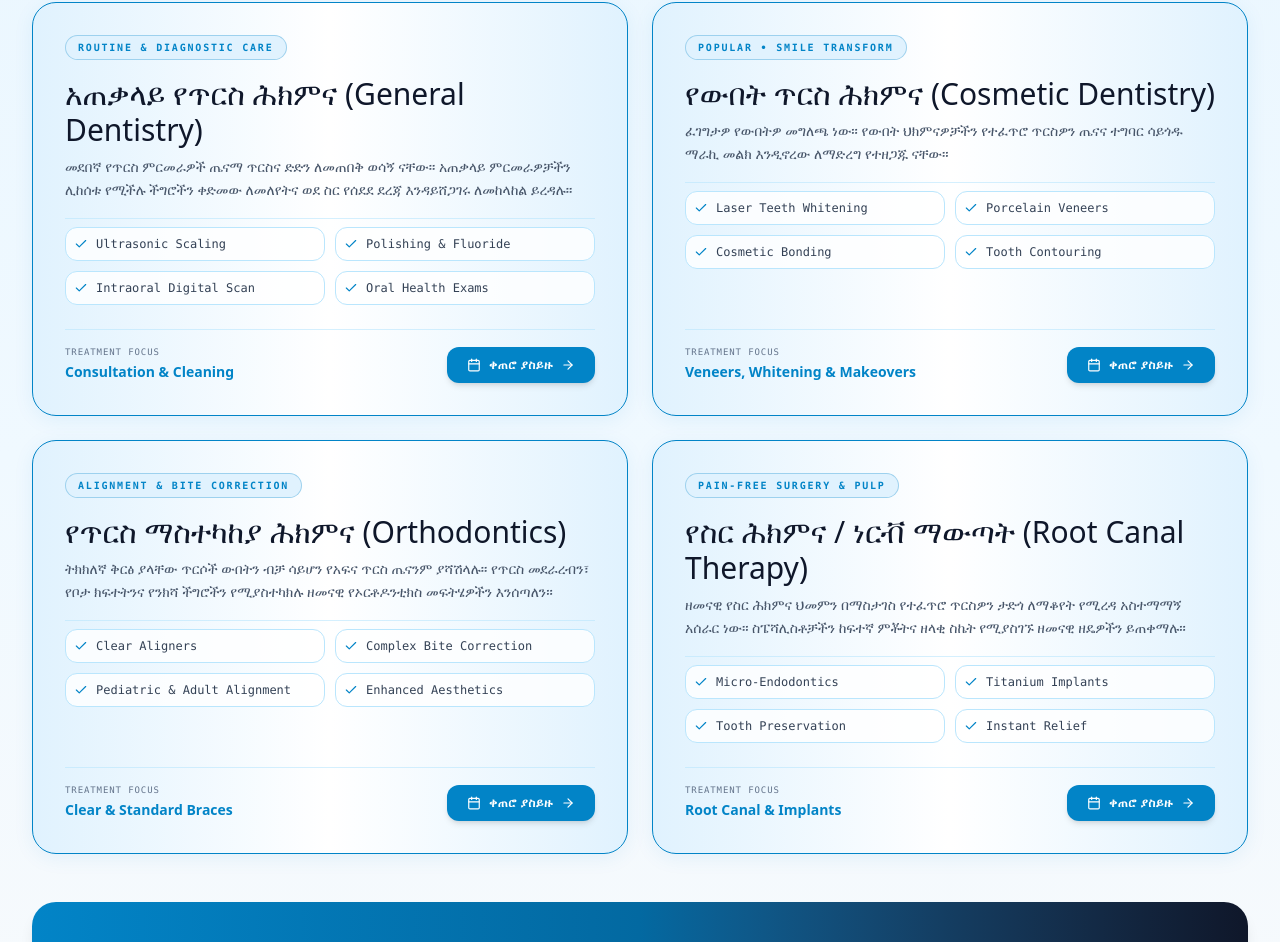
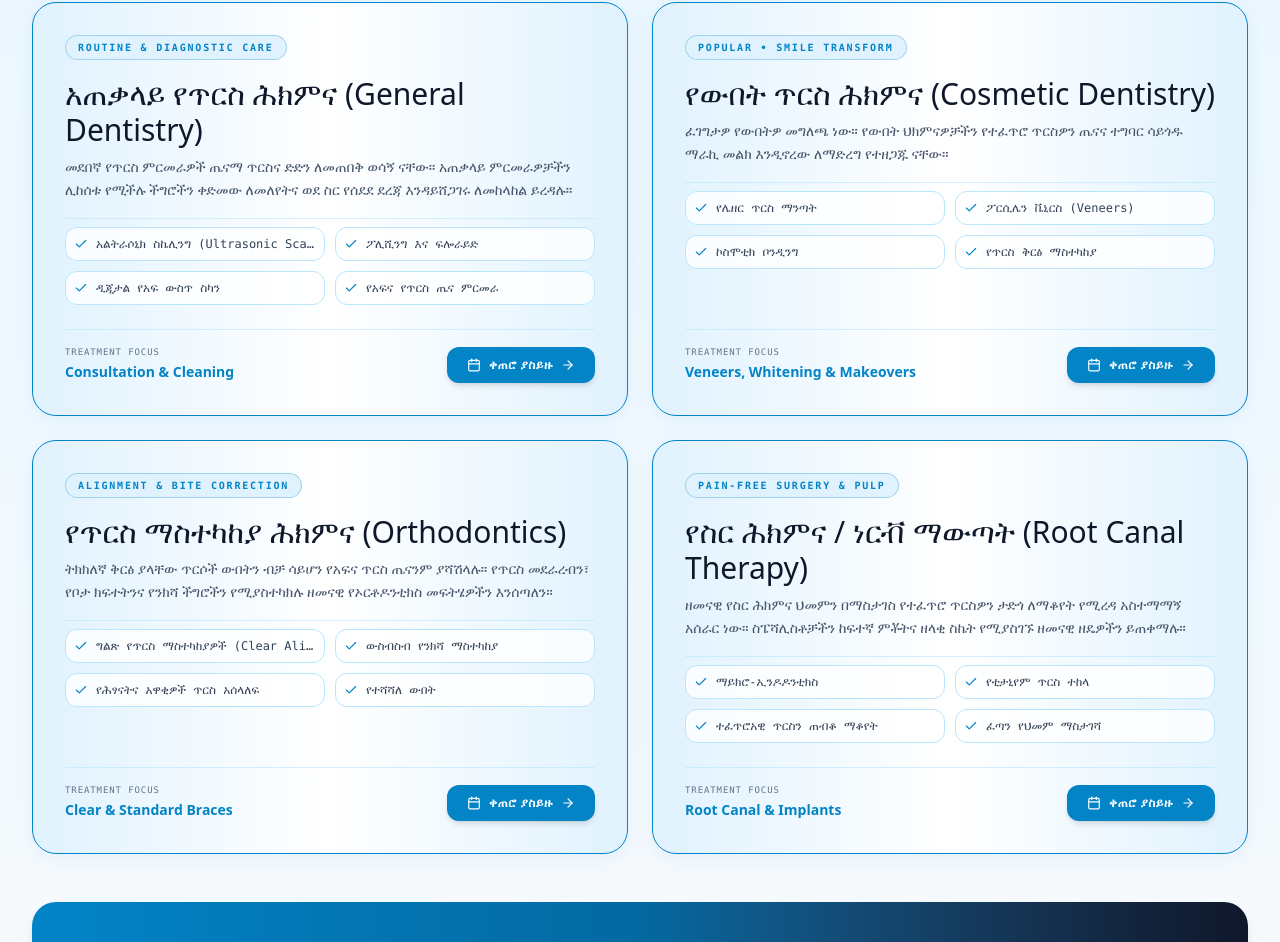
Before and after one commit to seminerd1/Zivora-Speciality-Dental-Clinic, a React (Vite) app: page / in a window 1280 px wide. Shown: the part 2012-2954 px from the top of the page. Built offline with nearby package versions, Linux system fonts and the light colour scheme.

Commit message:
Design update

```diff
--- a/src/LanguageContext.jsx
+++ b/src/LanguageContext.jsx
@@ -167,6 +167,24 @@ export const translations = {
     s8Item2: 'Surgical Extractions',
     s8Item3: 'Minor Oral Surgery',
     s8Item4: 'Infection Management',
+
+    // Highlights (NEW)
+    hUltrasonic: 'Ultrasonic Scaling',
+    hPolishing: 'Polishing & Fluoride',
+    hDigitalScan: 'Intraoral Digital Scan',
+    hOralExams: 'Oral Health Exams',
+    hLaserWhitening: 'Laser Teeth Whitening',
+    hPorcelainVeneers: 'Porcelain Veneers',
+    hCosmeticBonding: 'Cosmetic Bonding',
+    hContouring: 'Tooth Contouring',
+    hClearAligners: 'Clear Aligners',
+    hBiteCorrection: 'Complex Bite Correction',
+    hPedAdultAlign: 'Pediatric & Adult Alignment',
+    hEnhancedAesthetics: 'Enhanced Aesthetics',
+    hMicroEndo: 'Micro-Endodontics',
+    hTitaniumImplants: 'Titanium Implants',
+    hPreservation: 'Tooth Preservation',
+    hInstantRelief: 'Instant Relief',
 
     // Patient Experience
     expTag: 'Our Patient Experience',
@@ -447,6 +465,24 @@ export const translations = {
     s8Item3: 'አነስተኛ የአፍ ቀዶ ሕክምናዎች',
     s8Item4: 'የኢንፌክሽን ሕክምናና ቁጥጥር',
 
+    // Highlights (NEW - Amharic)
+    hUltrasonic: 'አልትራሶኒክ ስኬሊንግ (Ultrasonic Scaling)',
+    hPolishing: 'ፖሊሺንግ እና ፍሎራይድ',
+    hDigitalScan: 'ዲጂታል የአፍ ውስጥ ስካን',
+    hOralExams: 'የአፍና የጥርስ ጤና ምርመራ',
+    hLaserWhitening: 'የሌዘር ጥርስ ማንጣት',
+    hPorcelainVeneers: 'ፖርሲሌን ቬኒርስ (Veneers)',
+    hCosmeticBonding: 'ኮስሞቲክ ቦንዲንግ',
+    hContouring: 'የጥርስ ቅርፅ ማስተካከያ',
+    hClearAligners: 'ግልጽ የጥርስ ማስተካከያዎች (Clear Aligners)',
+    hBiteCorrection: 'ውስብስብ የንክሻ ማስተካከያ',
+    hPedAdultAlign: 'የሕፃናትና አዋቂዎች ጥርስ አሰላለፍ',
+    hEnhancedAesthetics: 'የተሻሻለ ውበት',
+    hMicroEndo: 'ማይክሮ-ኢንዶዶንቲክስ',
+    hTitaniumImplants: 'የቲታኒየም ጥርስ ተከላ',
+    hPreservation: 'ተፈጥሮአዊ ጥርስን ጠብቆ ማቆየት',
+    hInstantRelief: 'ፈጣን የህመም ማስታገሻ',
+
     // Patient Experience
     expTag: 'የታካሚዎቻችን አስተናገድ',
     expTitle: 'የእርስዎ ምቾት ቅድሚያ የሚሰጠው ጉዳይ ነው',
--- a/src/components/ServicesSection.jsx
+++ b/src/components/ServicesSection.jsx
@@ -14,7 +14,8 @@ export const ServicesSection = ({ onOpenBooking }) => {
       descKey: 's1Desc',
       badge: 'ROUTINE & DIAGNOSTIC CARE',
       priceEstimate: 'Consultation & Cleaning',
-      highlights: ['Ultrasonic Scaling', 'Polishing & Fluoride', 'Intraoral Digital Scan', 'Oral Health Exams'],
+      // These must match the keys we added to LanguageContext
+      highlights: ['hUltrasonic', 'hPolishing', 'hDigitalScan', 'hOralExams'],
       accentColor: 'border-[#0284c7] bg-gradient-to-r from-[#e0f2fe] via-white to-[#e0f2fe]',
     },
     {
@@ -24,7 +25,7 @@ export const ServicesSection = ({ onOpenBooking }) => {
       descKey: 's3Desc',
       badge: 'POPULAR • SMILE TRANSFORM',
       priceEstimate: 'Veneers, Whitening & Makeovers',
-      highlights: ['Laser Teeth Whitening', 'Porcelain Veneers', 'Cosmetic Bonding', 'Tooth Contouring'],
+      highlights: ['hLaserWhitening', 'hPorcelainVeneers', 'hCosmeticBonding', 'hContouring'],
       accentColor: 'border-[#0284c7] bg-gradient-to-r from-[#e0f2fe] via-white to-[#e0f2fe]',
     },
     {
@@ -34,7 +35,7 @@ export const ServicesSection = ({ onOpenBooking }) => {
       descKey: 's4Desc',
       badge: 'ALIGNMENT & BITE CORRECTION',
       priceEstimate: 'Clear & Standard Braces',
-      highlights: ['Clear Aligners', 'Complex Bite Correction', 'Pediatric & Adult Alignment', 'Enhanced Aesthetics'],
+      highlights: ['hClearAligners', 'hBiteCorrection', 'hPedAdultAlign', 'hEnhancedAesthetics'],
       accentColor: 'border-[#0284c7] bg-gradient-to-r from-[#e0f2fe] via-white to-[#e0f2fe]',
     },
     {
@@ -44,7 +45,7 @@ export const ServicesSection = ({ onOpenBooking }) => {
       descKey: 's6Desc',
       badge: 'PAIN-FREE SURGERY & PULP',
       priceEstimate: 'Root Canal & Implants',
-      highlights: ['Micro-Endodontics', 'Titanium Implants', 'Tooth Preservation', 'Instant Relief'],
+      highlights: ['hMicroEndo', 'hTitaniumImplants', 'hPreservation', 'hInstantRelief'],
       accentColor: 'border-[#0284c7] bg-gradient-to-r from-[#e0f2fe] via-white to-[#e0f2fe]',
     },
   ];
@@ -94,12 +95,13 @@ export const ServicesSection = ({ onOpenBooking }) => {
                   </p>
                 </div>
 
-                {/* Highlights Grid */}
+                {/* Highlights Grid - UPDATED TO USE t() */}
                 <div className="pt-2 grid grid-cols-2 gap-2.5 border-t border-[#bae6fd]/60 text-xs font-mono text-[#334155]">
                   {service.highlights.map((h, i) => (
                     <div key={i} className="flex items-center gap-2 bg-white/80 p-2 rounded-xl border border-[#bae6fd]">
                       <Check className="w-3.5 h-3.5 text-[#0284c7] shrink-0" />
-                      <span className="truncate">{h}</span>
+                      {/* This line t(h) converts the key into the translated text */}
+                      <span className="truncate">{t(h)}</span>
                     </div>
                   ))}
                 </div>
```
